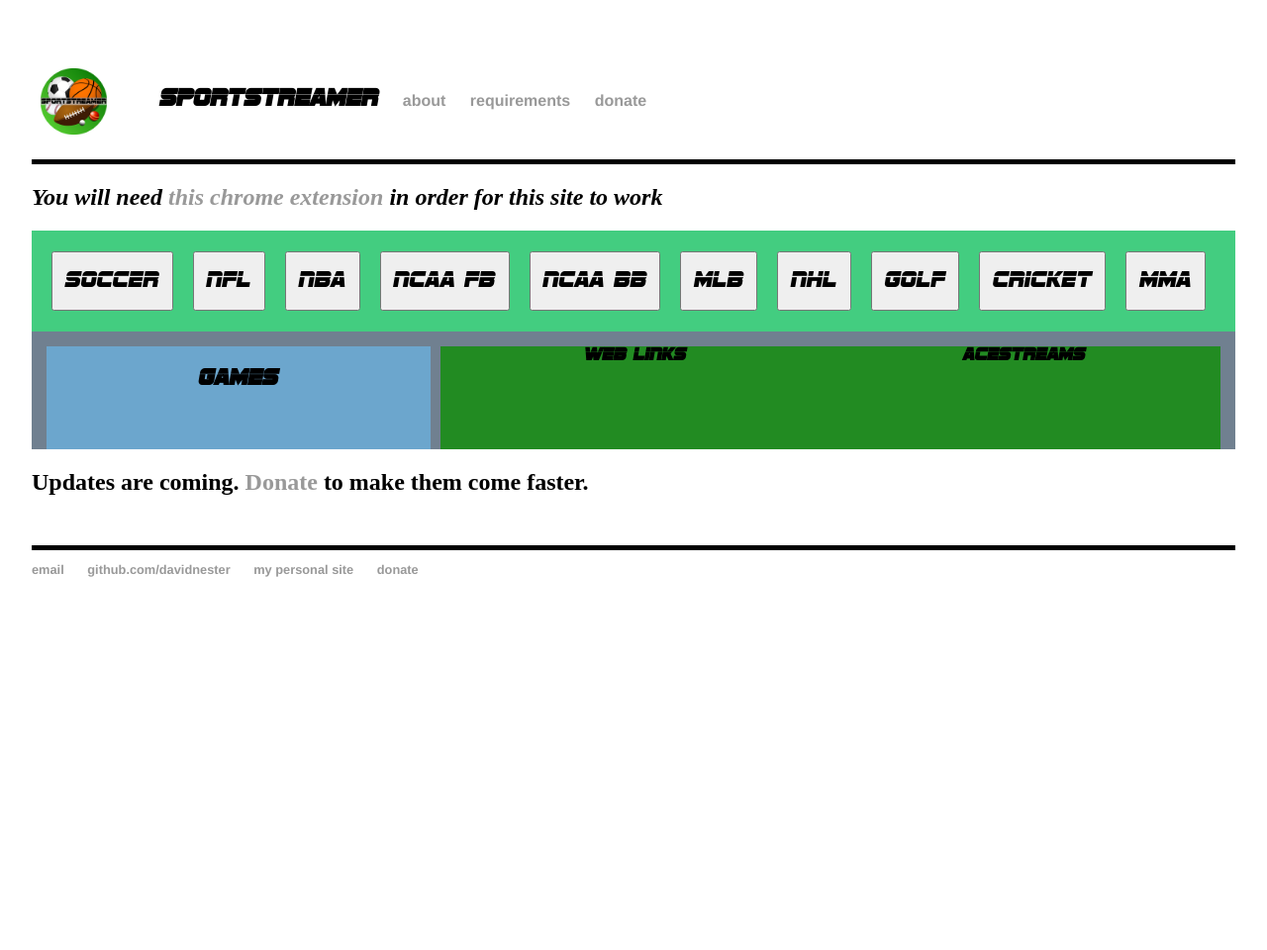
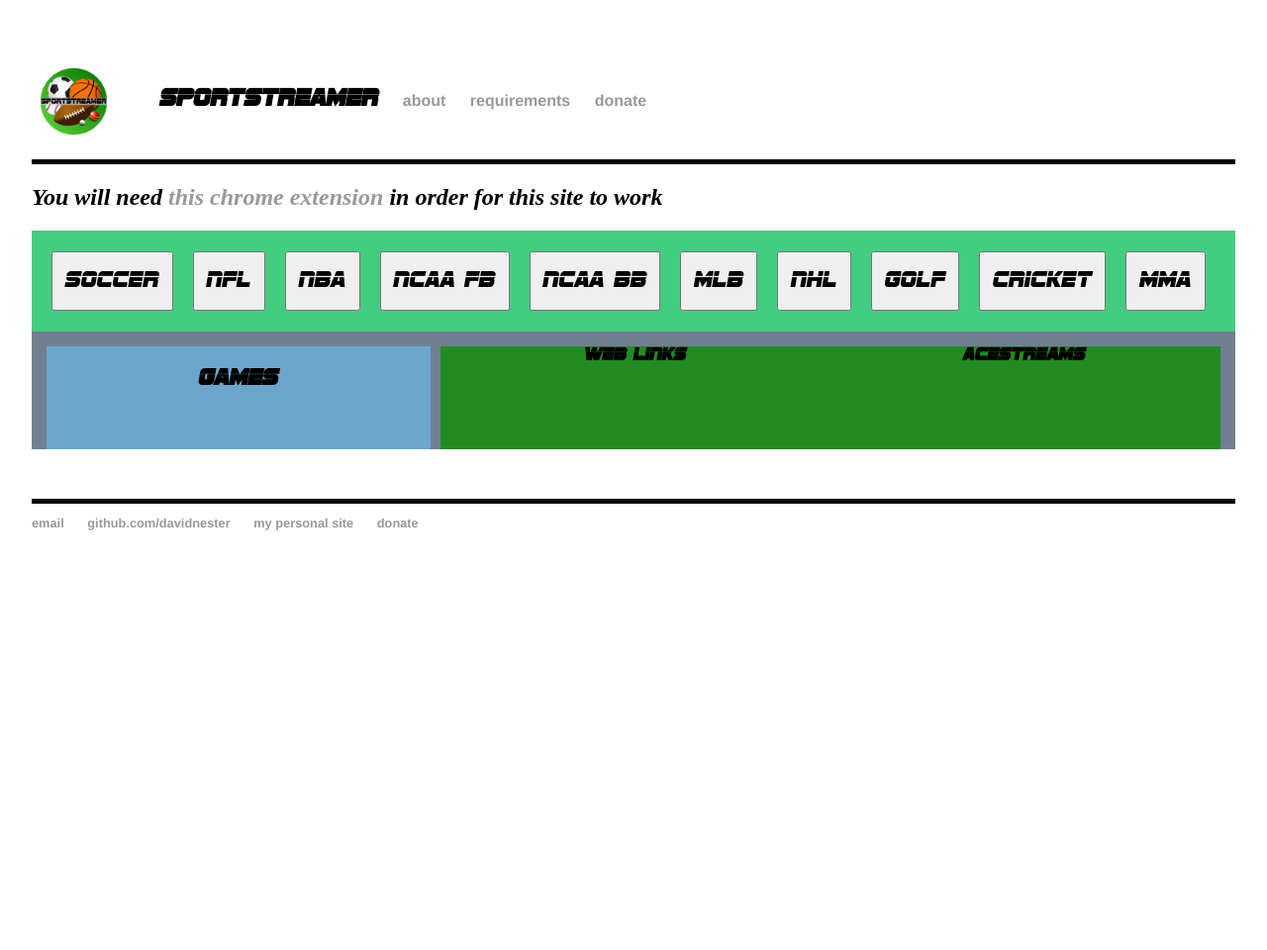
Before and after one commit to DavidNester/DavidNester.github.io, a Jekyll site: the page built from sportstreamer/index.html, in a window 1280 px wide. Shown: the whole page at 99% size. Built offline with Jekyll 4.4.1, drawn with Linux system fonts in a browser that asks for light colours.

Commit message:
removed donate message from main page

```diff
--- a/sportstreamer/index.html
+++ b/sportstreamer/index.html
@@ -35,7 +35,6 @@
 		</div>
 	</div>
 </div>
-<h2>Updates are coming. <a href='https://davidnester.github.io/sportstreamer/donate'>Donate</a> to make them come faster.</h2>
 
 
 <script src="../scripts/sportstreamer.js"></script>
```
